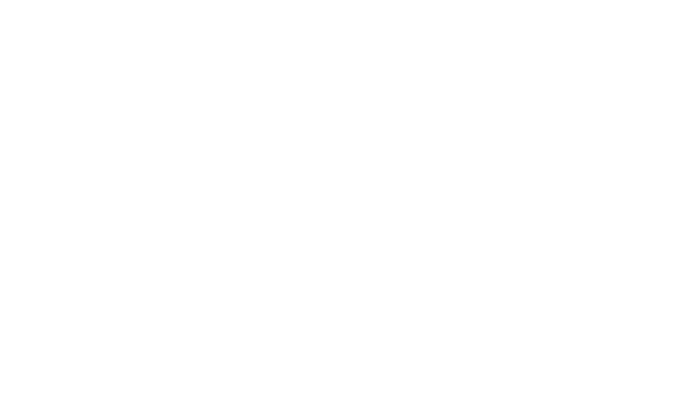
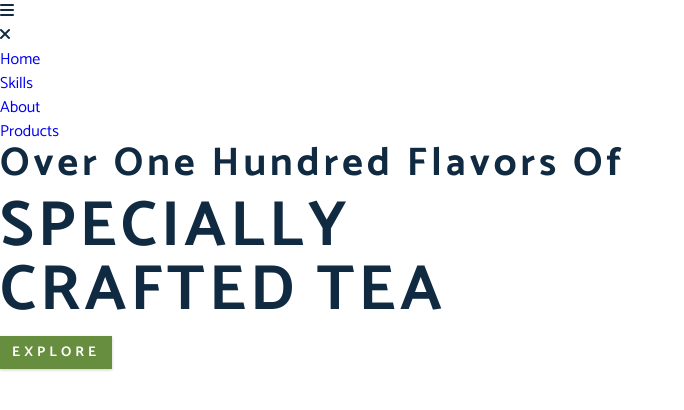
Before and after one commit to KishoreBabu420/tea-project, a plain HTML site: page index.html in a window 1280 px wide. Shown: the whole page, without its empty margins (0-684 px from the left). Drawn offline with Linux system fonts and the light colour scheme; a web font is replaced by a local one.

Commit message:
header html done

```diff
--- a/index.html
+++ b/index.html
@@ -4,7 +4,7 @@
     <meta charset="UTF-8" />
     <meta http-equiv="X-UA-Compatible" content="IE=edge" />
     <meta name="viewport" content="width=device-width, initial-scale=1.0" />
-    <title>Tea -Project</title>
+    <title>Tea Project</title>
     <!-- Font Awesome CDN -->
     <link
       rel="stylesheet"
@@ -16,5 +16,36 @@
     <!-- custom CSS -->
     <link rel="stylesheet" href="./styles/style.css" />
   </head>
-  <body></body>
+  <body>
+    <!-- Navbar -->
+    <span class="nav-btn" id="nav-btn"> <i class="fas fa-bars"></i> </span>
+    <nav class="navbar navbar">
+      <div class="navbar-header">
+        <span class="nav-close" id="nav-close">
+          <i class="fas fa-times"></i>
+        </span>
+      </div>
+      <ul class="nav-items">
+        <li><a href="#" class="nav-link">Home</a></li>
+        <li><a href="#" class="nav-link">Skills</a></li>
+        <li><a href="#" class="nav-link">About</a></li>
+        <li><a href="#" class="nav-link">Products</a></li>
+      </ul>
+    </nav>
+
+    <!-- Header -->
+    <header class="header">
+      <div class="banner">
+        <h2>Over One Hundred Flavors Of</h2>
+        <h1>
+          SPECIALLY <br />
+          CRAFTED TEA
+        </h1>
+        <a href="#" class="btn banner-btn">Explore</a>
+      </div>
+    </header>
+  </body>
 </html>
+
+<!-- it is used in JavaScript -->
+<!-- ID should be unique -->
```
